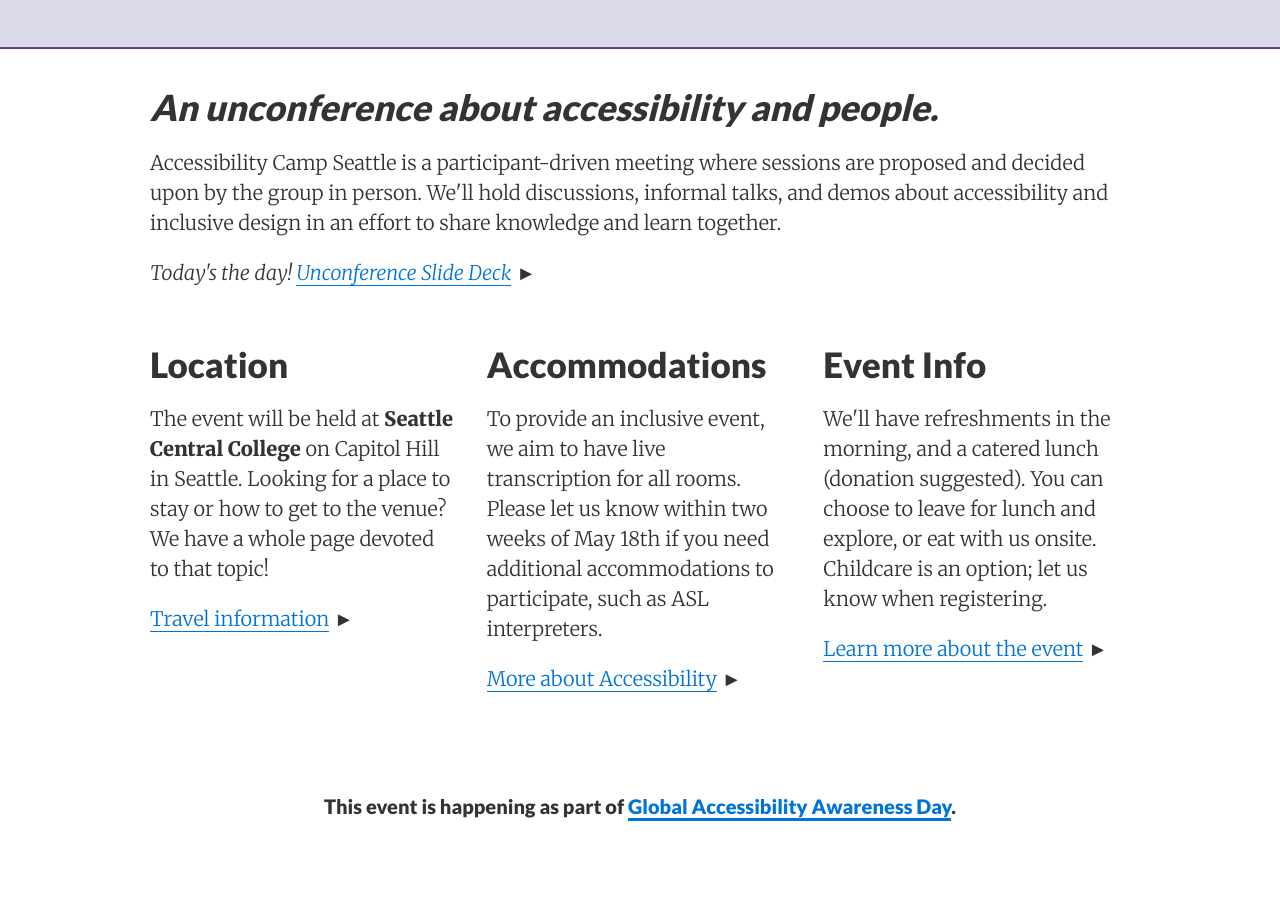
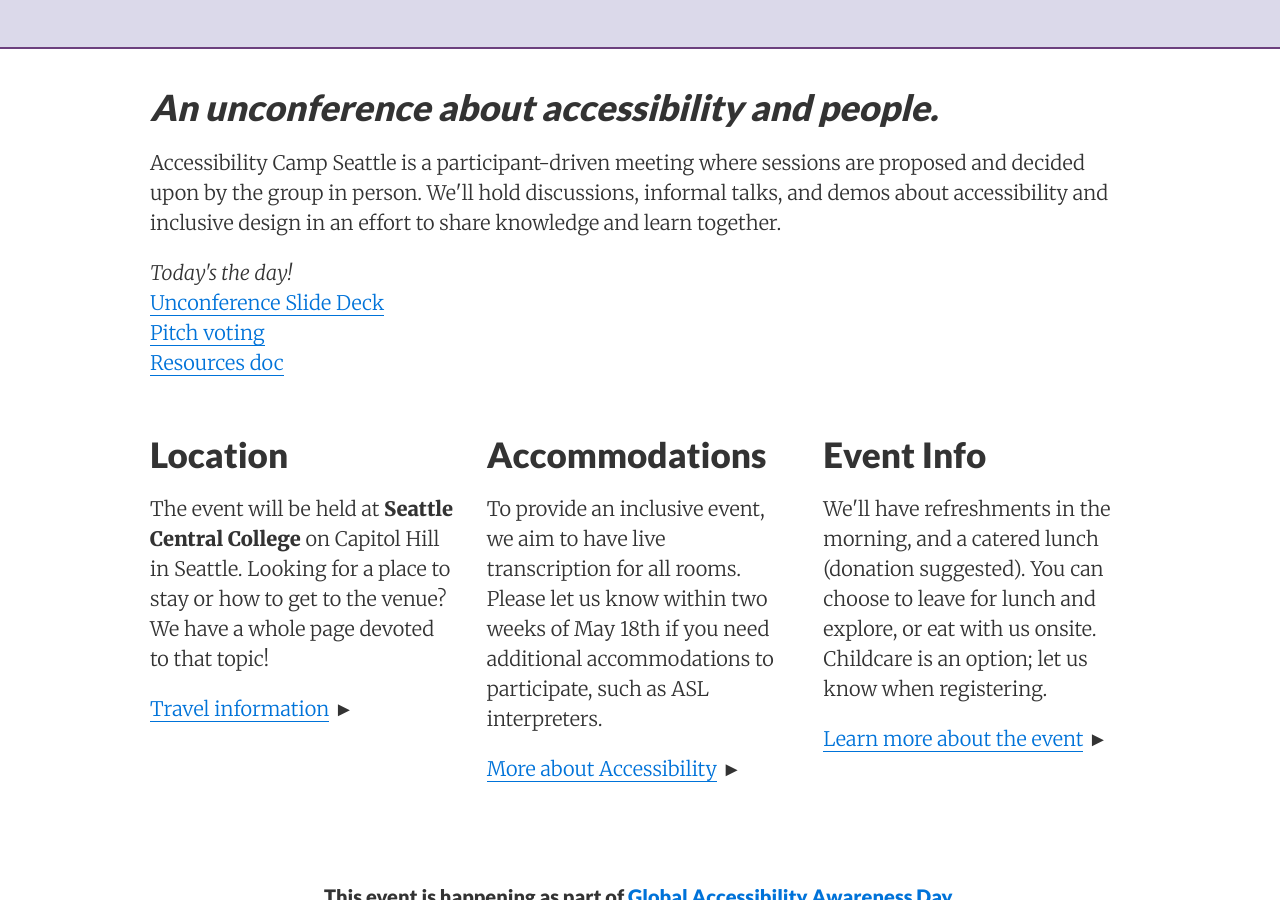
Before and after one commit to marcysutton/a11ycamp-jekyll, a Jekyll site: the page built from index.html, in a window 1280 px wide and 900 px high, scrolled down 405 px. Built offline with Jekyll 4.4.1, drawn with Linux system fonts in a browser that asks for light colours; the list of posts is cut into pages by our own code; comment, search, counter and statistics services are not loaded.

Commit message:
add links to homepage

```diff
--- a/index.html
+++ b/index.html
@@ -9,7 +9,9 @@ category: home
 
     <p>Accessibility Camp Seattle is a participant-driven meeting where sessions are proposed and decided upon by the group in person. We'll hold discussions, informal talks, and demos about accessibility and inclusive design in an effort to share knowledge and learn together.</p>
     <!-- <p class="homepage-callout"><strong>Registration opening soon.</strong></p> -->
-    <p class="homepage-callout"><em>Today's the day! <a href="https://docs.google.com/presentation/d/1FAAoC5HrLP4tpdh45rS3XVVrR9PweO9yGXsXf1Vu0Ks/edit?usp=sharing">Unconference Slide Deck</a></em> <span aria-hidden="true">►</span></p>
+    <p class="homepage-callout"><em>Today's the day!</em> <br /><a href="https://docs.google.com/presentation/d/1FAAoC5HrLP4tpdh45rS3XVVrR9PweO9yGXsXf1Vu0Ks/edit?usp=sharing">Unconference Slide Deck</a><br />
+    <a href="https://bit.ly/2JFgEnc">Pitch voting</a><br />
+    <a href="http://bit.ly/a11ycampseattle19-resources">Resources doc</a></p>
   </header>
 
   <div class="buckets">
```
